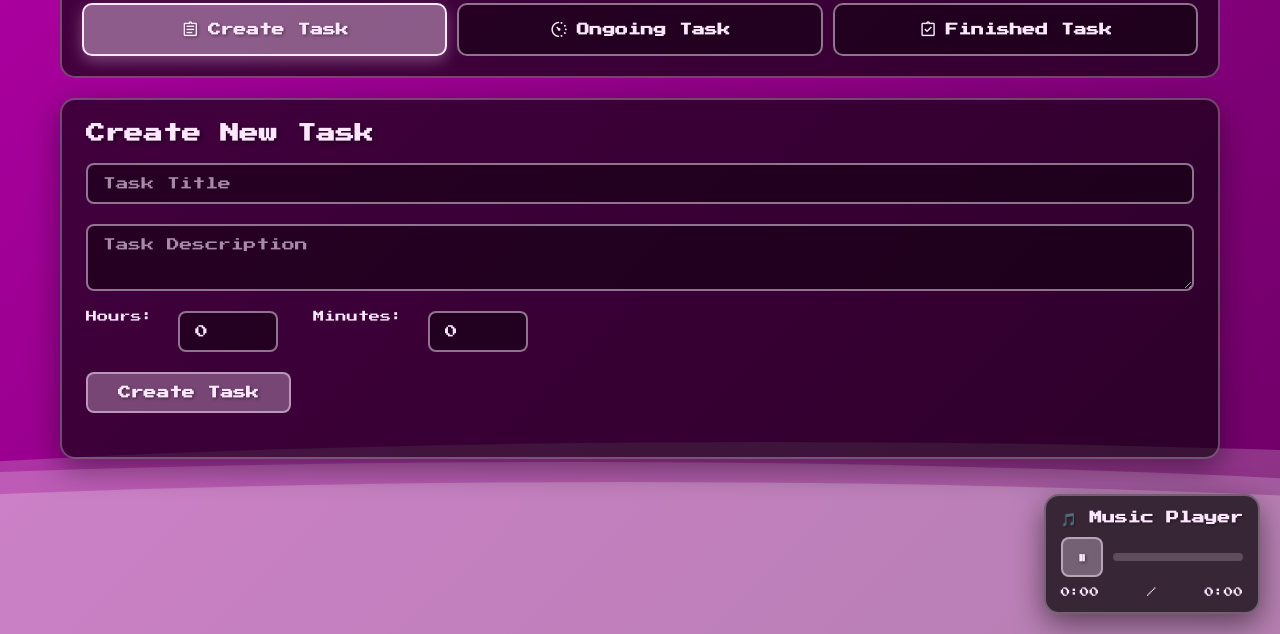
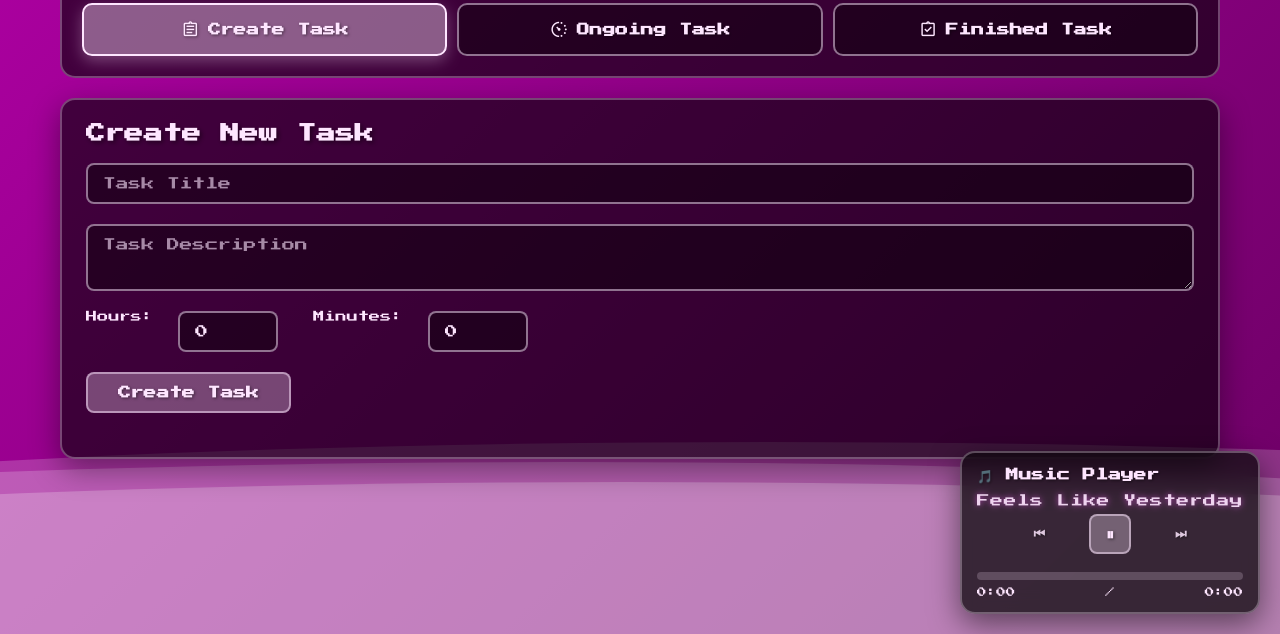
Before and after one commit to Starculia/PLANOS, a plain HTML site: page index.html in a window 1280 px wide. Shown: the part 166-800 px from the top of the page. Drawn offline with nearby package versions, Linux system fonts and the light colour scheme.

Commit message:
More Audios Options #DONE

```diff
--- a/index.html
+++ b/index.html
@@ -97,20 +97,27 @@
     <!-- Custom Audio Player -->
     <div id="audio-player-container">
         <h4>🎵 Music Player</h4>
-        <audio id="audio-player" controls>
-            <source src="Feels Like Yesterday.mp3" type="audio/mpeg" autoplay>
-            Your browser does not support the audio element.
-        </audio>
+
+        <div id="music-title">music</div>
+
+        <audio id="audio-player"></audio>
         <div class="player-controls">
-            <button id="play-pause-btn" onclick="togglePlayPause()">⏸</button>
-            <div class="progress-bar">
-                <div id="progress" class="progress"></div>
+            <div class="control-buttons">
+                <button class="icon-btn" onclick="prevTrack()">⏮</button>
+                <button id="play-pause-btn" onclick="togglePlayPause()">⏸</button>
+                <button class="icon-btn" onclick="nextTrack()">⏭</button>
             </div>
         </div>
+
+        <div class="progress-bar">
+            <div id="progress" class="progress"></div>
+        </div>
+
+
         <div class="time-info">
             <span id="current-time">0:00</span> / <span id="total-time">0:00</span>
         </div>
-            </div>
+    </div>
 
     <!-- Notification Modal -->
     <div id="notification-modal" class="notification-modal">
--- a/script.js
+++ b/script.js
@@ -2,6 +2,26 @@
 // --- State ---
 let audio = null;
 let isPlaying = false;
+
+// --- Playlist ---
+const playlist = [
+    { title: "Feels Like Yesterday", src: "audios/Feels Like Yesterday.mp3" },
+    { title: "Deep Focus", src: "audios/Fret Fade.mp3" },
+    { title: "Night Work", src: " //coming soon" }
+];
+
+let currentTrackIndex = 0;
+
+function loadTrack(index) {
+    if (!audio) return;
+
+    audio.src = playlist[index].src;
+    audio.load();
+
+    const titleEl = document.getElementById('music-title');
+    if (titleEl) titleEl.textContent = playlist[index].title;
+}
+
 
 // persistent data
 let points = parseInt(localStorage.getItem('points')) || 0;
@@ -11,21 +31,20 @@ let achievements = JSON.parse(localStorage.getItem('achievements')) || [
         level: 0,
         name: "Newbie Planner",
         unlocked: false,
-        description: "Just spawned. Let’s see what you can do."
     },
     {
         id: 2,
         level: 2,
         name: "First Step",
         unlocked: false,
-        description: "Nice. One task down, many more to go."
+        description: "Okay okay… you’re actually doing the tasks."
     },
     {
         id: 3,
         level: 5,
         name: "Task Handler",
         unlocked: false,
-        description: "Okay okay… you’re actually doing the tasks."
+        description: "Wow, tasks don’t even scare you anymore."
     },
     {
         id: 4,
@@ -60,7 +79,7 @@ let achievements = JSON.parse(localStorage.getItem('achievements')) || [
         level: 250,
         name: "Productivity Legend",
         unlocked: false,
-        description: "At this point, productivity is your personality."
+        description: "At this point, productivity is your personality. No debate"
     }
 ];
 
@@ -169,6 +188,7 @@ document.addEventListener('DOMContentLoaded', function () {
     audio = document.getElementById('audio-player');
     if (audio) {
         setupAudioPlayer();
+        loadTrack(currentTrackIndex);
         const progressBar = document.querySelector('.progress-bar');
         if (progressBar) {
             progressBar.addEventListener('click', function (e) {
@@ -618,19 +638,37 @@ function togglePlayPause() {
         audio = document.getElementById('audio-player');
         if (!audio) return;
         setupAudioPlayer();
+        loadTrack(currentTrackIndex);
     }
-    if (isPlaying) {
+
+    if (audio.paused) {
+        audio.play().catch(() => {});
+        isPlaying = true;
+        document.getElementById('play-pause-btn').textContent = '⏸';
+    } else {
         audio.pause();
         isPlaying = false;
-        const btn = document.getElementById('play-pause-btn');
-        if (btn) btn.textContent = '▶';
-    } else {
-        audio.play().catch(() => {});
-        isPlaying = true;
-        const btn = document.getElementById('play-pause-btn');
-        if (btn) btn.textContent = '⏸';
+        document.getElementById('play-pause-btn').textContent = '▶';
     }
 }
+
+function nextTrack() {
+    currentTrackIndex = (currentTrackIndex + 1) % playlist.length;
+    loadTrack(currentTrackIndex);
+    audio.play();
+    isPlaying = true;
+    document.getElementById('play-pause-btn').textContent = '⏸';
+}
+
+function prevTrack() {
+    currentTrackIndex =
+        (currentTrackIndex - 1 + playlist.length) % playlist.length;
+    loadTrack(currentTrackIndex);
+    audio.play();
+    isPlaying = true;
+    document.getElementById('play-pause-btn').textContent = '⏸';
+}
+
 
 function setupAudioPlayer() {
     if (!audio) return;
--- a/style.css
+++ b/style.css
@@ -484,6 +484,16 @@ button:active {
     background: rgba(108, 117, 125, 0.5);
 }
 
+/* Music Title */
+#music-title {
+    font-size: 0.8rem;
+    font-weight: 500;
+    letter-spacing: 0.5px;
+    color: rgba(254, 230, 255, 0.9);
+    text-shadow: 0 0 6px rgba(255, 99, 255, 0.6);
+    margin-bottom: 6px;
+}
+
 /* Audio Player */
 #audio-player-container {
     position: fixed;
@@ -510,9 +520,32 @@ audio {
     display: none;
 }
 
+.control-buttons {
+    display: flex;
+    align-items: center;
+    justify-content: center;
+    gap: 14px;
+    margin-bottom: 8px;
+}
+
+.icon-btn {
+    background: none;
+    border: none;
+    color: rgba(254, 230, 255, 0.85);
+    font-size: 1 rem;
+    cursor: pointer;
+    transition: transform 0.2s ease, color 0.2s ease;
+}
+
+.icon-btn:hover {
+    transform: scale(1);
+    color: #fff;
+}
+
 .player-controls {
     display: flex;
     align-items: center;
+    justify-content: center;
     gap: 10px;
     margin-bottom: 10px;
 }
@@ -553,6 +586,7 @@ audio {
     justify-content: space-between;
     font-size: 0.6rem;
     color: rgba(254, 230, 255, 1);
+    margin-top: 7px;
 }
 
 /* Notification Modal */
@@ -653,7 +687,6 @@ audio {
     }
 
     #audio-player-container {
-        max-width: 150px;
         right: 20px;
     }
 
```
Also changed, not shown: 2 other files.
